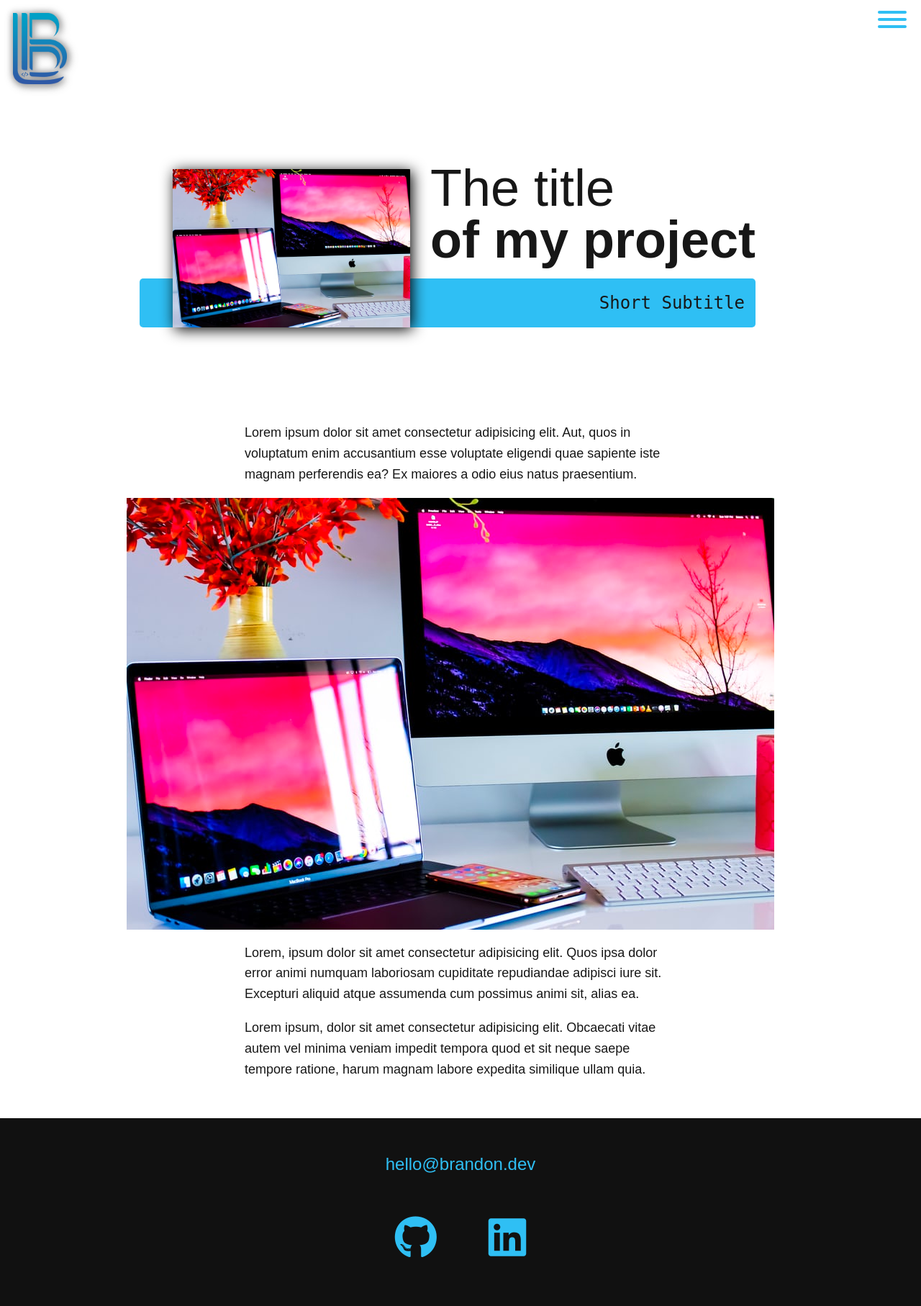
After one commit to Brandonmaz/mainPortfolio, a PHP site: page /portfolio-item.html in a window 1280 px wide. The commit adds this page. Shown: the whole page at 72% size. Run offline with PHP 8.4, Linux system fonts and the light colour scheme; some libraries are stand-ins or nearby versions.

Commit message:
finished skeletons of project pages and portfolio

```diff
--- a/brandonMaz/css/style.css
+++ b/brandonMaz/css/style.css
@@ -32,6 +32,9 @@
 
 }
 /* General Styles  */
+html {
+    scroll-behavior: smooth;
+}
 body {
     background: var(--clr-light);
     color: var(--clr-dark);
@@ -113,6 +116,95 @@ header {
 }
 .logo {
     max-width: 75px;
+    filter: drop-shadow(1px 1px 5px rgb(156, 156, 156));
+}
+.nav {
+    position: fixed;
+    background-color: var(--clr-dark);
+    color: var(--clr-accent);
+    top: 0;
+    bottom: 0;
+    right: 0;
+    left: 0;
+    z-index: 100;
+    transform: translateX(100%);
+    transition: transform 250ms cubic-bezier(.5,0,.5,1);
+}
+.nav_list {
+    list-style-type: none;
+    display:flex;
+    height: 100%;
+    flex-direction: column;
+    justify-content: space-evenly;
+    align-items: center;
+    margin: 0;
+    padding: 0;
+}
+.nav_link {
+    color: inherit;
+    font-weight: var(--fw-bold);
+    font-size: var(--fs-h2);
+    text-decoration: none;
+}
+.nav_link:hover {
+    color: var(--clr-accent);
+}
+.nav-toggle {
+    padding: .5em;
+    background: transparent;
+    border: 0;
+    cursor: pointer;
+    position: absolute;
+    right: 1em;
+    z-index: 1000;
+}
+.nav-open .nav{
+    transform: translateX(0)
+}
+.nav-open .nav-toggle {
+    position: fixed;
+}
+.nav-open .hamburger {
+    transform: rotate(.625turn);
+}
+.nav-open .hamburger::before {
+    transform: rotate(90deg) translateX(-9px);
+}
+.nav-open .hamburger::after {
+    opacity: 0;
+}
+.hamburger {
+    background: var(--clr-dark);
+    width: 2em;
+    height: 3px;
+    border-radius: 1em;
+    display: block;
+    position: relative;
+    padding: 2px;
+}
+.hamburger,
+.hamburger::before,
+.hamburger::after {
+    background: var(--clr-accent);
+    width: 3em;
+    height: 3px;
+    border-radius: 1em;
+    border: 0;
+    transition: transform 250ms ease-in-out;
+}
+.hamburger::before, .hamburger::after {
+    content: '';
+    position: absolute;
+    left: 0;
+    right: 0;
+}
+.hamburger::before {
+    padding: 2px;
+    top: 10px;
+}
+.hamburger::after {
+    padding: 2px;
+    bottom: 10px;
 }
 /* Intro Section  */
 .intro {
@@ -294,3 +386,14 @@ header {
 .social-list_link {
     font-size: var(--fs-h2);
 }
+/* Portfolio Item individual  */
+.portfolio-item-individual {
+    padding: 0 2em 2em;
+    max-width: 1000px;
+    margin: 0 auto;
+}
+.portfolio-item-individual p {
+    max-width: 600px;
+    margin-left: auto;
+    margin-right: auto;
+}
--- /dev/null
+++ b/brandonMaz/js/index.js
@@ -0,0 +1,11 @@
+const navToggle = document.querySelector('.nav-toggle')
+const navLinks = document.querySelectorAll('.nav_link')
+
+navToggle.addEventListener('click', () => {
+    document.body.classList.toggle('nav-open')
+})
+navLinks.forEach(link => {
+    link.addEventListener('click', () => {
+        document.body.classList.remove('nav-open')
+    })
+})
--- /dev/null
+++ b/brandonMaz/portfolio-item.html
@@ -0,0 +1,70 @@
+<!DOCTYPE html>
+<html lang="en">
+    <head>
+        <meta charset="utf-8">
+        <meta http-equiv="X-UA-Compatible" content="IE=edge">
+        <title>BradonMaz Portfolio</title>
+        <meta name="description" content="">
+        <meta name="viewport" content="width=device-width, initial-scale=1">
+        <link rel="stylesheet" href="css/style.css">
+        <script src="https://kit.fontawesome.com/7b72964dce.js" crossorigin="anonymous"></script>
+
+    </head>
+    <body>
+        <header>
+            <div class="logo">
+                <img src="img/logo2.png" alt="" class="logo">
+            </div>
+            <button class="nav-toggle" aria-label="toggle navigation">
+                <span class="hamburger"></span>
+            </button>
+            <nav class="nav">
+                <ul class="nav_list">
+                    <li class="nav_item"><a href="index.html" class="nav_link">Home</a></li>
+                    <li class="nav_item"><a href="index.html#services" class="nav_link">My Services</a></li>
+                    <li class="nav_item"><a href="index.html#about" class="nav_link">About Me</a></li>
+                    <li class="nav_item"><a href="index.html#work" class="nav_link">My Work</a></li>
+                </ul>
+            </nav>
+        </header>
+<!-- Introduction -->
+        <section class="intro">
+            <h1 class="section_title section_title-intro">
+                The title <strong>of my project</strong>
+            </h1>
+            <p class="section_subtitle section_subtitle-intro">Short Subtitle</p>
+            <img src="img/computer.jpeg" alt="" class="intro_img">
+        </section>
+
+        <div class="portfolio-item-individual">
+            <p>Lorem ipsum dolor sit amet consectetur adipisicing elit. Aut, quos in voluptatum enim accusantium esse voluptate eligendi quae sapiente iste magnam perferendis ea? Ex maiores a odio eius natus praesentium.</p>
+            <img src="img/computer.jpeg" alt="">
+            <p>Lorem, ipsum dolor sit amet consectetur adipisicing elit. Quos ipsa dolor error animi numquam laboriosam cupiditate repudiandae adipisci iure sit. Excepturi aliquid atque assumenda cum possimus animi sit, alias ea.</p>
+            <p>Lorem ipsum, dolor sit amet consectetur adipisicing elit. Obcaecati vitae autem vel minima veniam impedit tempora quod et sit neque saepe tempore ratione, harum magnam labore expedita similique ullam quia.</p>
+        </div>
+
+<!-- Footer  -->
+        <footer class="footer">
+            <a href="brandon.mazikowski@gmail.com" class="footer_link">hello@brandon.dev</a>
+            <ul class="social-list">
+                <li class="social-list_item">
+                    <a class="social-list_link" href="https://github.com">
+                        <i class="fab fa-github"></i>
+                    </a>
+                </li>
+                <li class="social-list_item">
+                    <a class="social-list_link" href="">
+                        <i class="fab fa-linkedin"></i>
+                    </a>
+                </li>
+                <!-- <li class="social-list_item">
+                    <a class="social-list_link"></a>
+                </li>
+                <li class="social-list_item">
+                    <a class="social-list_link"></a>
+                </li> -->
+            </ul>
+        </footer>
+        <script src="js/index.js"></script>
+    </body>
+</html>
```
Also changed, not shown: brandonMaz/index.html (+7 -9 lines), brandonMaz/portfolio-itemFive.html (added, +70 -0 lines), brandonMaz/portfolio-itemFour.html (added, +70 -0 lines), brandonMaz/portfolio-itemSix.html (added, +70 -0 lines), brandonMaz/portfolio-itemThree.html (added, +70 -0 lines), brandonMaz/portfolio-itemTwo.html (added, +70 -0 lines).
